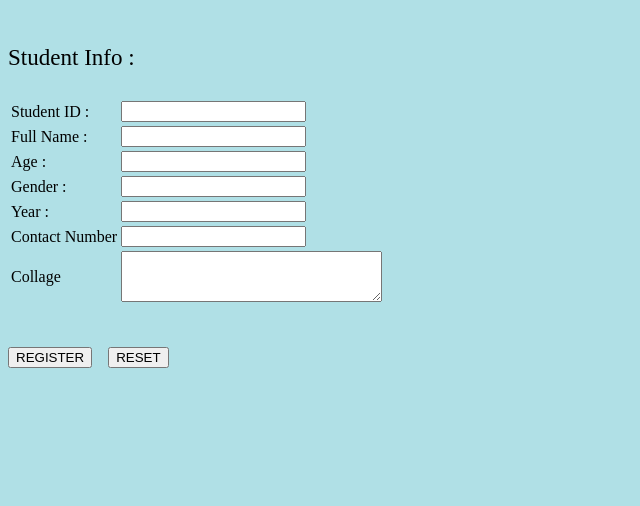
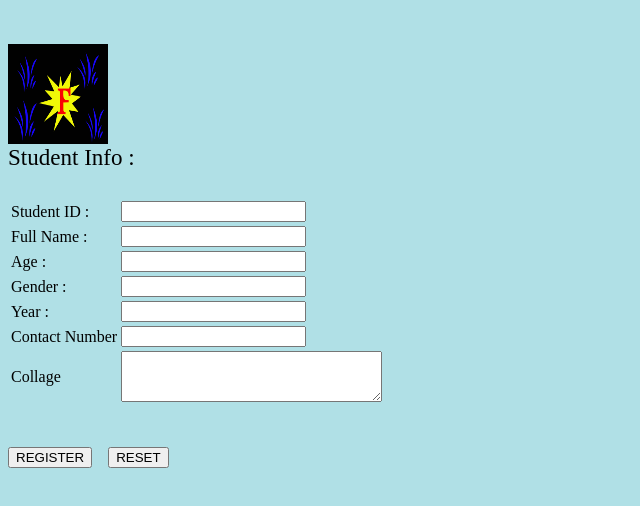
Before and after one commit to Abishekchandrasekar/futura, a plain HTML site: page reg.html in a window 1280 px wide. Shown: the whole page, without its empty margins (0-640 px from the left). Drawn offline with Linux system fonts and the light colour scheme.

Commit message:
Update reg.html

```diff
--- a/reg.html
+++ b/reg.html
@@ -3,6 +3,7 @@
 <br>
 <br>
 <form method="post" action="addpatient.php" ><big><big>
+  <img src="LOGO.jpg" width="100" height="100"><br>
 Student Info :<br>
   <br>
   </big></big>
```
